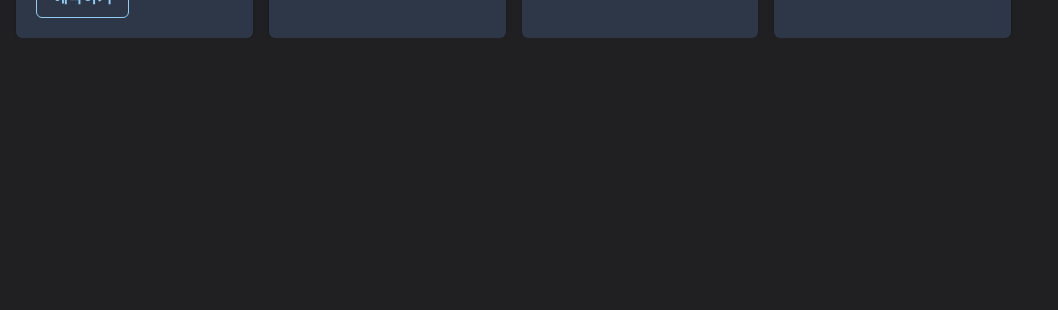
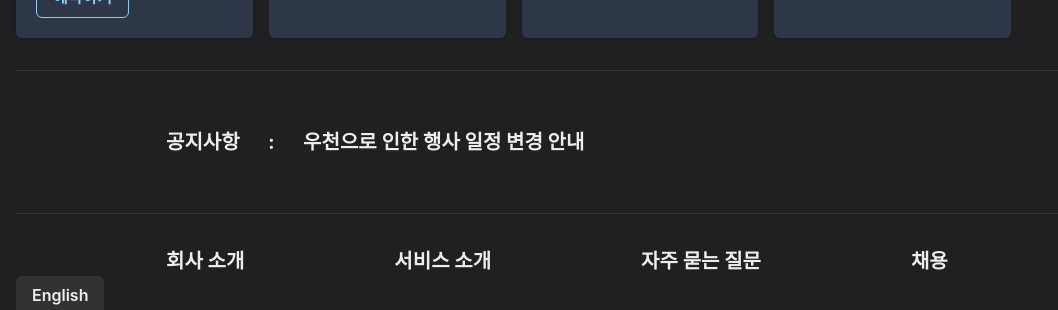
Before and after one commit to Haetae-Code/NextJS_Stage_Play, a Next.js app: page / in a window 1280 px wide. Shown: the part 1652-1962 px from the top of the page, without its empty margins (0-1058 px from the left). Before the commit the page ends 1690 px from the top, so only its background shows below. Built offline with nearby package versions, Linux system fonts and the light colour scheme.

Commit message:
mainpage bottom

```diff
--- a/pages/index.js
+++ b/pages/index.js
@@ -22,6 +22,16 @@ import {
     Stack,
     Card,
     Image,
+    Divider,
+    Accordion,
+    AccordionItem,
+    AccordionButton,
+    AccordionPanel,
+    VStack,
+    Menu,
+    MenuButton,
+    MenuList,
+    MenuItem,
 } from "@chakra-ui/react";
 //import { ChevronRightIcon, EmailIcon } from '@chakra-ui/icons'
 import React, { useState, Fragment } from "react";
@@ -34,8 +44,15 @@ const Page = () => {
         setValue(newValue);
     };
 
+    const [language, setLanguage] = useState("English");
+
+    const handleLanguageChange = (newLanguage) => {
+        setLanguage(newLanguage);
+    }
+
     return (
-        <Fragment>
+        <div>
+            <Fragment>
             <Container maxWidth="100%">
                 <ImageSlider></ImageSlider>
                 <Container pt={3} maxWidth="100%">
@@ -173,8 +190,70 @@ const Page = () => {
             </Card>
 
             </SimpleGrid>
+
+
             </div>
         </Fragment>
+        <Box>
+        <Divider mt={8} mb={8} />
+        </Box>
+        <div>&nbsp;</div>
+        <Box>
+        <Text ml={150} fontSize="xl" fontWeight="bold">
+        공지사항 &nbsp;&nbsp;&nbsp;&nbsp;     : &nbsp;&nbsp;&nbsp;&nbsp; 우천으로 인한 행사 일정 변경 안내
+        </Text>
+
+        </Box>
+                <div>&nbsp;</div>
+        <Box>
+            <Divider mt={8} mb={8} />
+            <Flex>
+
+                <Box>
+                    <Text ml={150} fontSize="xl" fontWeight="bold">
+                        회사 소개
+                    </Text>
+                </Box>
+
+                <Box>
+                    <Text ml={150} fontSize="xl" fontWeight="bold">
+                        서비스 소개
+                    </Text>
+                </Box>
+
+                <Box>
+                    <Text ml={150} fontSize="xl" fontWeight="bold">
+                        자주 묻는 질문
+                    </Text>
+                </Box>
+
+                <Box>
+                    <Text ml={150} fontSize="xl" fontWeight="bold">
+                        채용
+                    </Text>
+                </Box>
+            </Flex>
+
+            <Stack
+            direction={{ base: 'column', md: 'row' }}
+            display={{ base: 'none', md: 'flex' }}
+            width={{ base: 'full', md: 'auto' }}
+            alignItems="center"
+            flexGrow={1}
+            mt={{ base: 4, md: 0 }}
+          >
+                <Menu>
+                    <MenuButton as={Button}>
+                        {language}
+                    </MenuButton>
+                    <MenuList>
+                        <MenuItem onClick={() => handleLanguageChange("English")}>English</MenuItem>
+                        <MenuItem onClick={() => handleLanguageChange("한국어")}>한국어</MenuItem>
+                    </MenuList>
+                </Menu>
+            </Stack>
+        </Box>
+        </div>
     );
 };
 
```
